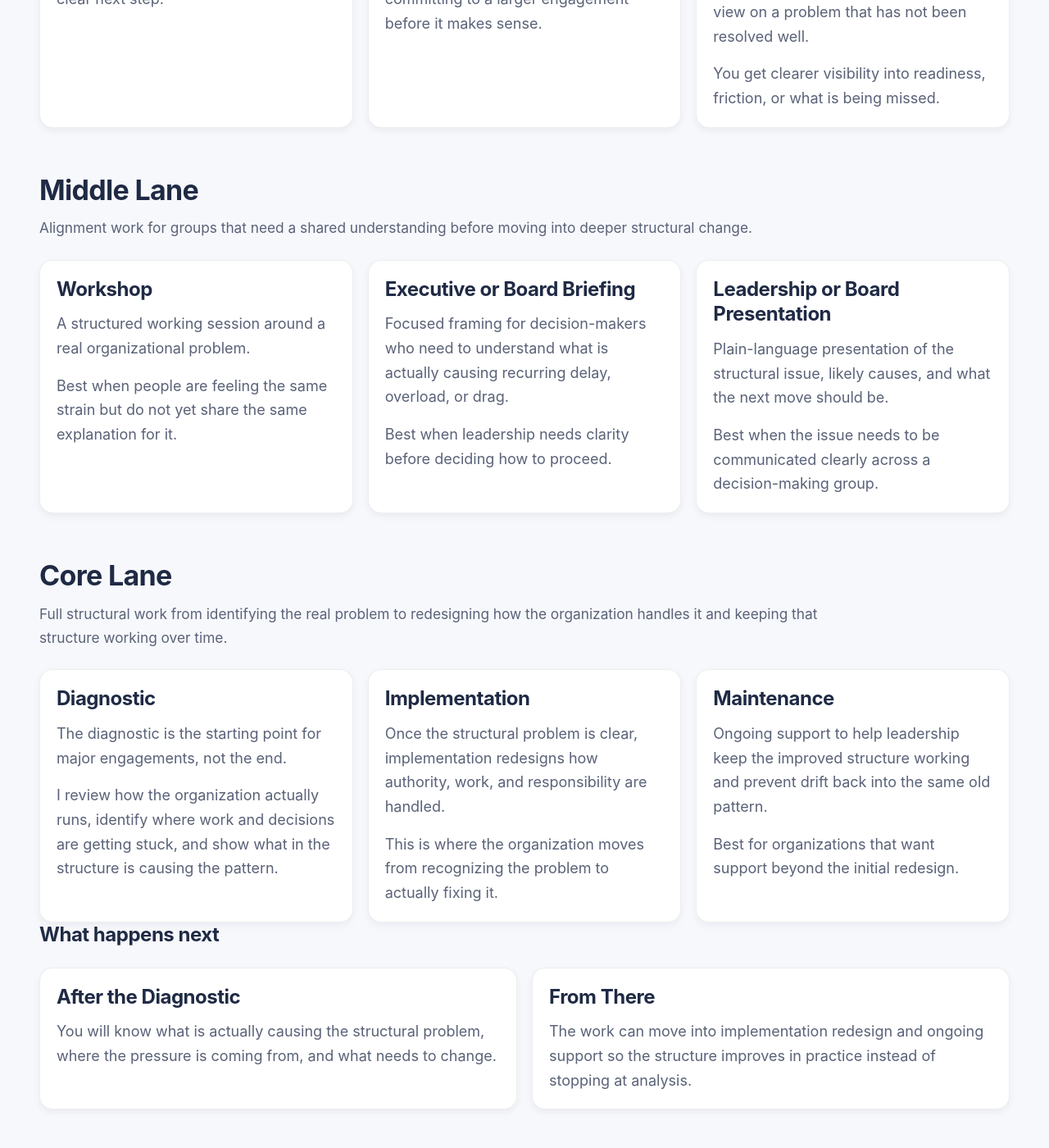
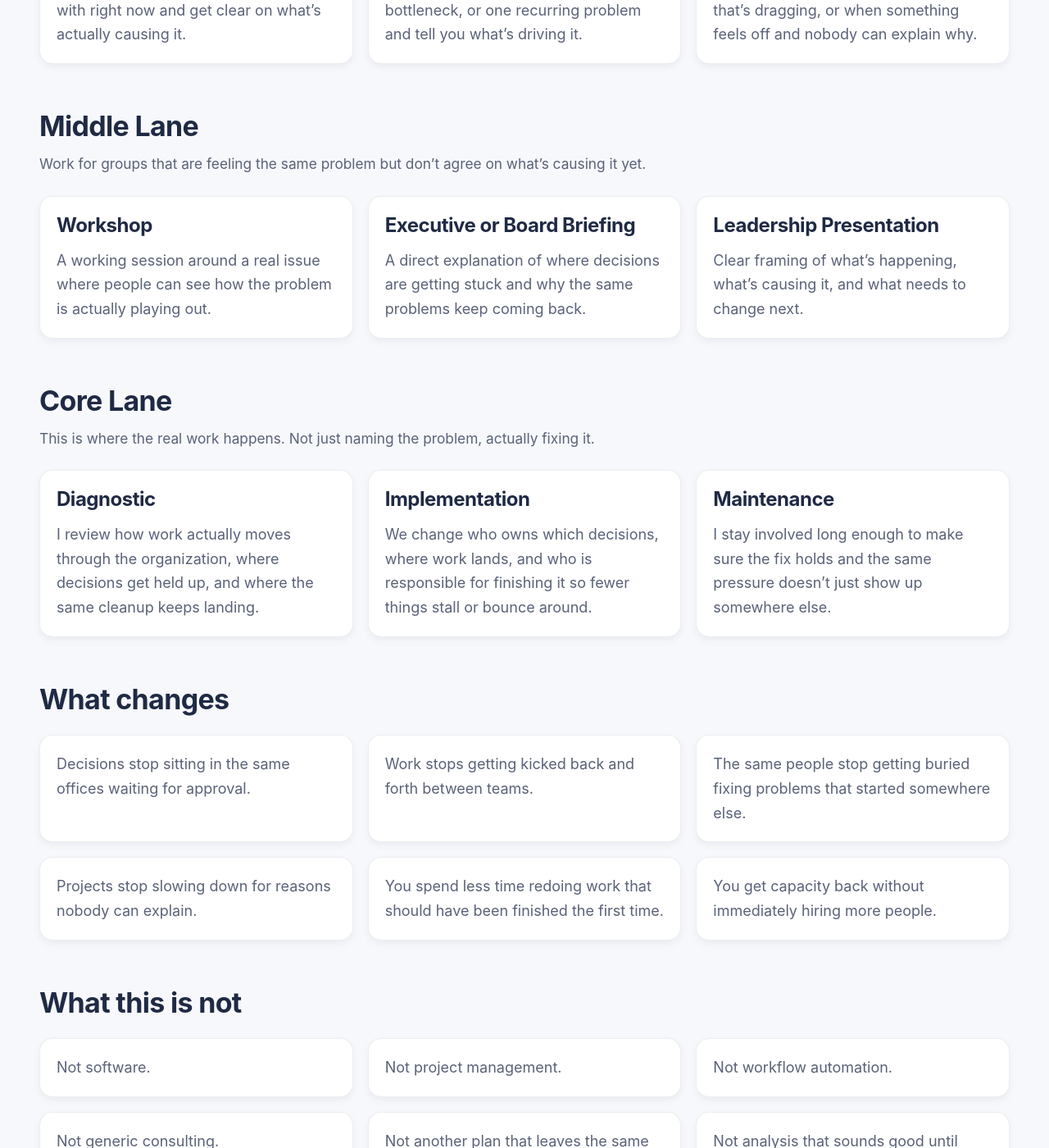
Before and after one commit to efost7873/integratedvaluearchitecture.com, a Jekyll site: the page built from services.html, in a window 1280 px wide and 1400 px high, scrolled down 1309 px. Shown: the whole window at 82% size. Built offline with Jekyll 4.4.1, drawn with Linux system fonts in a browser that asks for light colours; some of the changed text lies outside the part shown.

Commit message:
Revise service descriptions for clarity and impact
Updated service descriptions to clarify the value proposition and improve readability.

```diff
--- a/services.html
+++ b/services.html
@@ -3,7 +3,7 @@
 title: Services
 permalink: /services/
 seo_title: Services | Integrated Value Architecture LLC
-seo_description: Start with a paid advisory call, fixed-fee review, workshop, briefing, diagnostic, implementation, or ongoing support through Integrated Value Architecture LLC.
+seo_description: Work gets stuck, decisions drag, and the same people keep cleaning it up. Integrated Value Architecture LLC helps fix where work and decisions are handled so the problem stops repeating.
 ---
 
 <div class="iva-page">
@@ -14,16 +14,16 @@
     <div class="section-header">
       <h1>Services</h1>
       <p class="section-subtitle">
-        Start with the structural problem you can already see. I help organizations figure out why work gets stuck, decisions drag, and pressure keeps landing in the same place, then help fix the structure behind it.
+        Work is stuck. Decisions take longer than they should. The same people keep getting pulled in to fix things that started somewhere else.
       </p>
     </div>
 
     <p>
-      You do not need to know exactly what category the problem falls into before reaching out.
+      That’s usually enough to start. You don’t need a perfect definition of the problem. If something feels harder than it should, or keeps coming back after it was “fixed,” there’s something underneath it that hasn’t been dealt with.
     </p>
 
     <p>
-      If work is stalling, overload keeps concentrating in the same people, or the same issues keep coming back in new forms, that is enough to begin.
+      I help you figure out where work is getting stuck, who keeps getting pulled into decisions they shouldn’t be carrying, then help fix it so it doesn’t keep repeating.
     </p>
 
     <div class="iva-btn-row">
@@ -36,195 +36,139 @@
     </p>
   </section>
 
+
   <section id="services-start-options">
     <div class="section-header">
-      <h2>How most organizations start</h2>
+      <h2>How people usually start</h2>
       <p class="section-subtitle">
-        Most engagements begin with a focused first step, then expand only if deeper structural work is actually needed.
+        Some problems are small and contained. Others are spread across too many people and decisions to guess your way through.
       </p>
     </div>
 
     <div class="grid grid-2">
       <div class="card">
         <h3>Paid Advisory Call</h3>
-        <p>Best when you want direct guidance on a live problem without starting a larger engagement.</p>
+        <p>You bring a real issue. We walk through what’s actually happening, who’s involved, and what your next move should be.</p>
       </div>
 
       <div class="card">
         <h3>Fixed-Fee Review</h3>
-        <p>Best when you need a focused answer to a specific structural issue, recurring drag point, or unresolved concern.</p>
+        <p>I take a focused look at one problem, one decision chain, or one place where work keeps getting stuck and give you a direct answer.</p>
       </div>
 
       <div class="card">
         <h3>Workshop or Briefing</h3>
-        <p>Best when leadership, executives, or a board need a shared view of what is actually causing the strain.</p>
+        <p>I walk a leadership team or board through what’s actually going on, where work is landing, and why it keeps slowing down.</p>
       </div>
 
       <div class="card">
-        <h3>Diagnostic, Implementation, and Support</h3>
-        <p>Best when the problem is broader and needs to be identified, redesigned, and supported over time.</p>
+        <h3>Full Structural Work</h3>
+        <p>When the problem is bigger, I do the full sequence: figure out what’s causing it, change how work and decisions are handled, and stay involved so it actually holds.</p>
       </div>
     </div>
   </section>
+
 
   <section id="services-entry-lane">
     <div class="section-header">
       <h2>Entry Lane</h2>
       <p class="section-subtitle">
-        Low-risk ways to get clear on a structural problem and decide what should happen next.
+        Low-risk ways to get a clear read on what’s actually going wrong.
       </p>
     </div>
 
     <div class="grid grid-3">
       <div class="card">
         <h3>Paid Advisory Call</h3>
-        <p>Direct guidance on a real issue you are dealing with now.</p>
-        <p>You get a sharper read on what may actually be causing the problem and a clear next step.</p>
+        <p>We focus on a real issue you’re dealing with right now and get clear on what’s actually causing it.</p>
       </div>
 
       <div class="card">
         <h3>Fixed-Fee Review</h3>
-        <p>A focused structural review of a specific pressure point, bottleneck, or recurring problem.</p>
-        <p>You get a direct answer without committing to a larger engagement before it makes sense.</p>
+        <p>I dig into one pressure point, one bottleneck, or one recurring problem and tell you what’s driving it.</p>
       </div>
 
       <div class="card">
-        <h3>Strategic Readiness, Implementation Friction, or Second-Opinion Review</h3>
-        <p>Used before major work begins, during execution when things feel harder than they should, or when you need another view on a problem that has not been resolved well.</p>
-        <p>You get clearer visibility into readiness, friction, or what is being missed.</p>
+        <h3>Readiness or Friction Review</h3>
+        <p>Used before a big push, during a rollout that’s dragging, or when something feels off and nobody can explain why.</p>
       </div>
     </div>
   </section>
+
 
   <section id="services-middle-lane">
     <div class="section-header">
       <h2>Middle Lane</h2>
       <p class="section-subtitle">
-        Alignment work for groups that need a shared understanding before moving into deeper structural change.
+        Work for groups that are feeling the same problem but don’t agree on what’s causing it yet.
       </p>
     </div>
 
     <div class="grid grid-3">
       <div class="card">
         <h3>Workshop</h3>
-        <p>A structured working session around a real organizational problem.</p>
-        <p>Best when people are feeling the same strain but do not yet share the same explanation for it.</p>
+        <p>A working session around a real issue where people can see how the problem is actually playing out.</p>
       </div>
 
       <div class="card">
         <h3>Executive or Board Briefing</h3>
-        <p>Focused framing for decision-makers who need to understand what is actually causing recurring delay, overload, or drag.</p>
-        <p>Best when leadership needs clarity before deciding how to proceed.</p>
+        <p>A direct explanation of where decisions are getting stuck and why the same problems keep coming back.</p>
       </div>
 
       <div class="card">
-        <h3>Leadership or Board Presentation</h3>
-        <p>Plain-language presentation of the structural issue, likely causes, and what the next move should be.</p>
-        <p>Best when the issue needs to be communicated clearly across a decision-making group.</p>
+        <h3>Leadership Presentation</h3>
+        <p>Clear framing of what’s happening, what’s causing it, and what needs to change next.</p>
       </div>
     </div>
   </section>
+
 
   <section id="services-core-lane">
     <div class="section-header">
       <h2>Core Lane</h2>
       <p class="section-subtitle">
-        Full structural work from identifying the real problem to redesigning how the organization handles it and keeping that structure working over time.
+        This is where the real work happens. Not just naming the problem, actually fixing it.
       </p>
     </div>
 
     <div class="grid grid-3">
       <div class="card">
         <h3>Diagnostic</h3>
-        <p>The diagnostic is the starting point for major engagements, not the end.</p>
-        <p>I review how the organization actually runs, identify where work and decisions are getting stuck, and show what in the structure is causing the pattern.</p>
+        <p>I review how work actually moves through the organization, where decisions get held up, and where the same cleanup keeps landing.</p>
       </div>
 
       <div class="card">
         <h3>Implementation</h3>
-        <p>Once the structural problem is clear, implementation redesigns how authority, work, and responsibility are handled.</p>
-        <p>This is where the organization moves from recognizing the problem to actually fixing it.</p>
+        <p>We change who owns which decisions, where work lands, and who is responsible for finishing it so fewer things stall or bounce around.</p>
       </div>
 
       <div class="card">
         <h3>Maintenance</h3>
-        <p>Ongoing support to help leadership keep the improved structure working and prevent drift back into the same old pattern.</p>
-        <p>Best for organizations that want support beyond the initial redesign.</p>
-      </div>
-    </div>
-
-    <div class="section-header section-header-tight">
-      <h3>What happens next</h3>
-    </div>
-
-    <div class="grid grid-2">
-      <div class="card">
-        <h3>After the Diagnostic</h3>
-        <p>You will know what is actually causing the structural problem, where the pressure is coming from, and what needs to change.</p>
-      </div>
-
-      <div class="card">
-        <h3>From There</h3>
-        <p>The work can move into implementation redesign and ongoing support so the structure improves in practice instead of stopping at analysis.</p>
+        <p>I stay involved long enough to make sure the fix holds and the same pressure doesn’t just show up somewhere else.</p>
       </div>
     </div>
   </section>
 
-  <section id="services-side-lane">
+
+  <section id="services-outcomes">
     <div class="section-header">
-      <h2>Side Lane</h2>
-      <p class="section-subtitle">
-        Supportive relationships that expand the work around the core service model.
-      </p>
+      <h2>What changes</h2>
     </div>
 
-    <div class="grid grid-2">
-      <div class="card">
-        <h3>Partner Network</h3>
-        <p>For adjacent professionals or firms whose work connects naturally with structural diagnosis, redesign, or implementation support.</p>
-      </div>
-
-      <div class="card">
-        <h3>Supporters</h3>
-        <p>For early backers who want to support the work, stay close to its development, and help extend its reach.</p>
-      </div>
-
-      <div class="card">
-        <h3>Advisor Retainers</h3>
-        <p>For ongoing strategic collaboration where recurring structural perspective is useful over time.</p>
-      </div>
-
-      <div class="card">
-        <h3>Retainer-Lite Advisory Support</h3>
-        <p>For organizations that want lighter recurring support without moving into a larger formal engagement.</p>
-      </div>
+    <div class="grid grid-3">
+      <div class="card"><p>Decisions stop sitting in the same offices waiting for approval.</p></div>
+      <div class="card"><p>Work stops getting kicked back and forth between teams.</p></div>
+      <div class="card"><p>The same people stop getting buried fixing problems that started somewhere else.</p></div>
+      <div class="card"><p>Projects stop slowing down for reasons nobody can explain.</p></div>
+      <div class="card"><p>You spend less time redoing work that should have been finished the first time.</p></div>
+      <div class="card"><p>You get capacity back without immediately hiring more people.</p></div>
     </div>
   </section>
 
-  <section id="services-outcomes">
-    <div class="section-header">
-      <h2>What you get</h2>
-      <p class="section-subtitle">
-        The exact form depends on where you start, but the purpose stays the same.
-      </p>
-    </div>
-
-    <div class="grid grid-3">
-      <div class="card"><p>A clearer view of what is actually causing recurring problems.</p></div>
-      <div class="card"><p>Better visibility into where bottlenecks, overload, and rework are coming from.</p></div>
-      <div class="card"><p>Cleaner alignment among leadership, executives, or boards.</p></div>
-      <div class="card"><p>A path from diagnosis to action instead of analysis that goes nowhere.</p></div>
-      <div class="card"><p>Structural changes that reduce repeated pressure on the same people or parts of the organization.</p></div>
-      <div class="card"><p>Support that can start small and scale only when it adds value.</p></div>
-    </div>
-  </section>
 
   <section id="services-not">
     <div class="section-header">
       <h2>What this is not</h2>
-      <p class="section-subtitle">
-        This work gets misunderstood when it is forced into the wrong category.
-      </p>
     </div>
 
     <div class="grid grid-3">
@@ -232,15 +176,20 @@
       <div class="card"><p>Not project management.</p></div>
       <div class="card"><p>Not workflow automation.</p></div>
       <div class="card"><p>Not generic consulting.</p></div>
-      <div class="card"><p>Not another strategic plan.</p></div>
-      <div class="card"><p>Not analysis that leaves the same broken structure in place.</p></div>
+      <div class="card"><p>Not another plan that leaves the same approval chain in place.</p></div>
+      <div class="card"><p>Not analysis that sounds good until Monday morning.</p></div>
     </div>
+
+    <p>
+      If you need a tool to manage the same mess better, this isn’t that. I help change where decisions sit, where work lands, and who keeps getting stuck cleaning it up.
+    </p>
   </section>
 
+
   <section id="services-cta" class="iva-cta-section">
-    <h2>Start with the problem you can already see</h2>
+    <h2>Start with what’s already happening</h2>
     <p>
-      If work is stuck, decisions keep dragging, or pressure keeps landing in the same place, that is enough to start.
+      If work is stuck, decisions keep dragging, or the same people keep carrying too much of it, that’s enough to start.
     </p>
 
     <div class="iva-btn-row">
```
